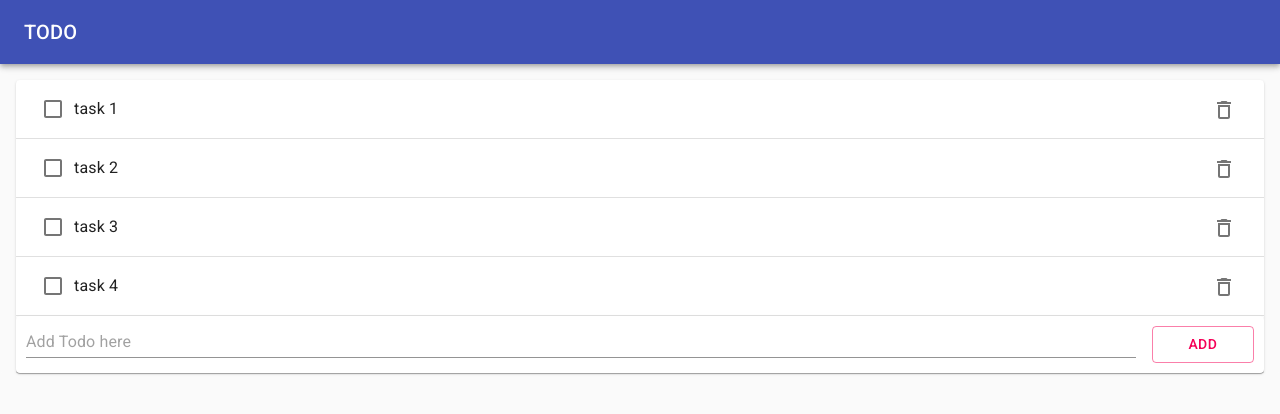
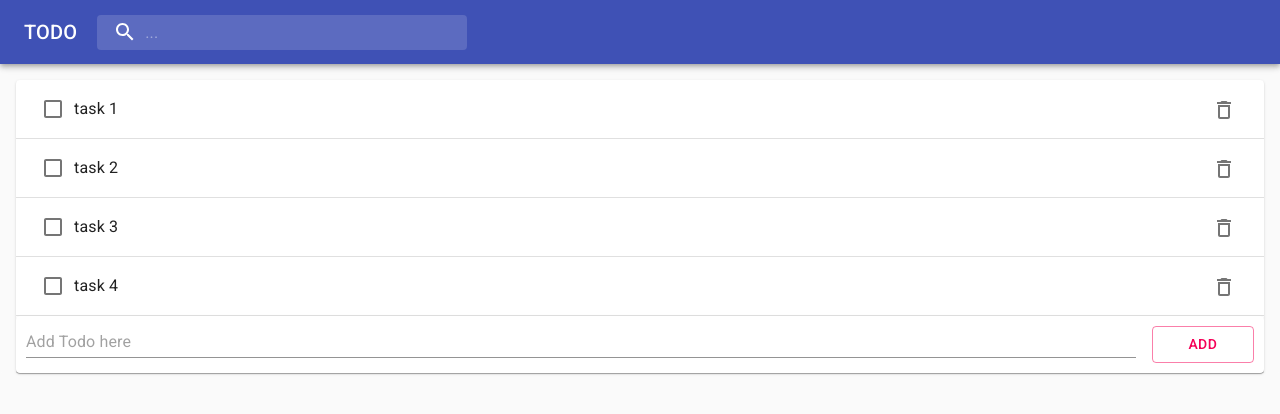
Before and after one commit to ymgyt/happydev, a React (Create React App) app in the folder todo/front/: page / in a window 1280 px wide. Shown: the top 414 px of the page. Built offline with nearby package versions, Linux system fonts and the light colour scheme.

Commit message:
search barのcssを調整

```diff
--- a/todo/front/src/components/layout/Layout.tsx
+++ b/todo/front/src/components/layout/Layout.tsx
@@ -1,19 +1,70 @@
 import React from 'react';
 import {AppBar, Toolbar, Typography, Paper} from '@material-ui/core';
+import {fade, makeStyles} from '@material-ui/core/styles';
+import SearchIcon from '@material-ui/icons/Search';
+import InputBase from "@material-ui/core/InputBase";
 
-const Layout = (props:any) => (
+const useStyles = makeStyles((theme) => ({
+  search: {
+    position: 'relative',
+    borderRadius: '4px',
+    backgroundColor: fade(theme.palette.common.white, 0.15),
+    '&:hover': {
+      backgroundColor: fade(theme.palette.common.white, 0.25),
+    },
+    marginRight: 16,
+    marginLeft: 20,
+    width: '30%',
+  },
+  searchIcon: {
+    padding: '0 16px',
+    height: '100%',
+    position: 'absolute',
+    pointerEvents: 'none',
+    display: 'flex',
+    alignItems: 'center',
+    justifyContent: 'center',
+  },
+  inputRoot: {
+    color: 'inherit',
+  },
+  inputInput: {
+    padding: '8px 8px 8px 0',
+    // vertical padding + font size from searchIcon
+    paddingLeft: `calc(1em + ${theme.spacing(4)}px)`,
+    transition: theme.transitions.create('width'),
+    width: '100%',
+  },
+}));
+
+const Layout = (props: any) => {
+  const classes = useStyles();
+  return (
     <Paper
       elevation={0}
       variant='elevation'
       style={{padding: 0, margin: 0, backgroundColor: '#fafafa'}}
     >
-        <AppBar color='primary' position='static' style={{ height: 64 }}>
-            <Toolbar style={{ height: 64}}>
+      <AppBar color='primary' position='static' style={{height: 64}}>
+        <Toolbar style={{height: 64}}>
           <Typography variant='h6' color='inherit'>TODO</Typography>
+          <div className={classes.search}>
+            <div className={classes.searchIcon}>
+              <SearchIcon/>
+            </div>
+            <InputBase
+              placeholder='...'
+              classes={{
+                root: classes.inputRoot,
+                input: classes.inputInput,
+              }}
+            />
+          </div>
         </Toolbar>
       </AppBar>
       {props.children}
     </Paper>
-);
+  )
+};
 
 export default Layout;
```
Lines whose indentation alone changed are shown as unchanged.
